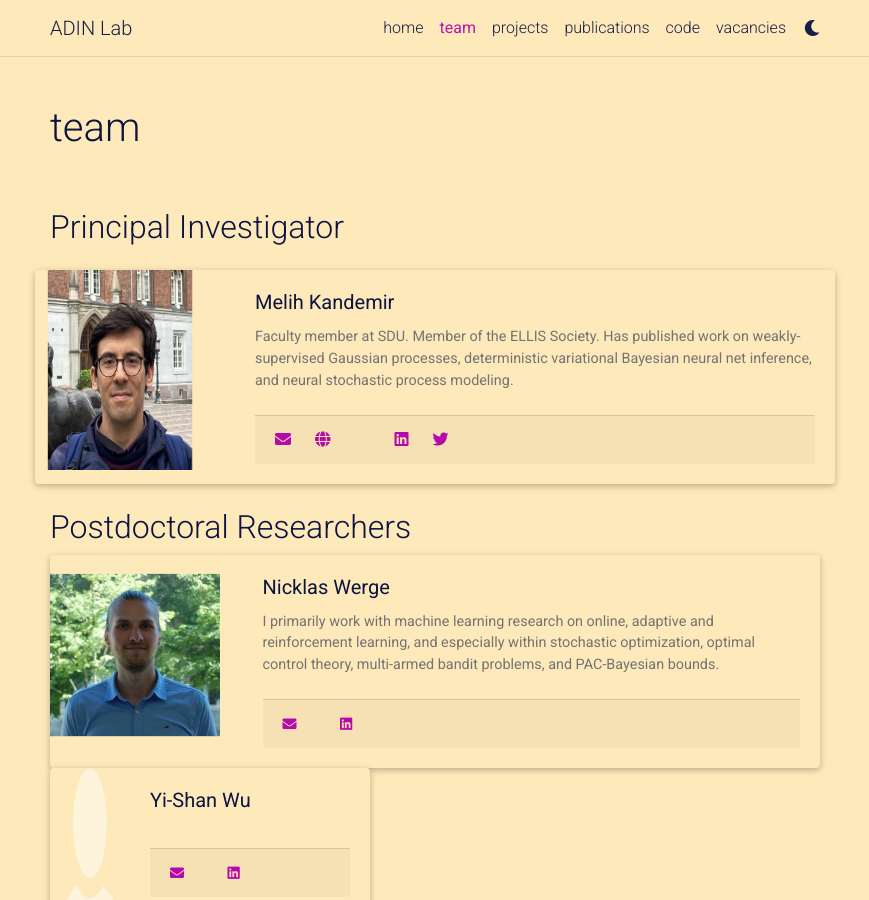
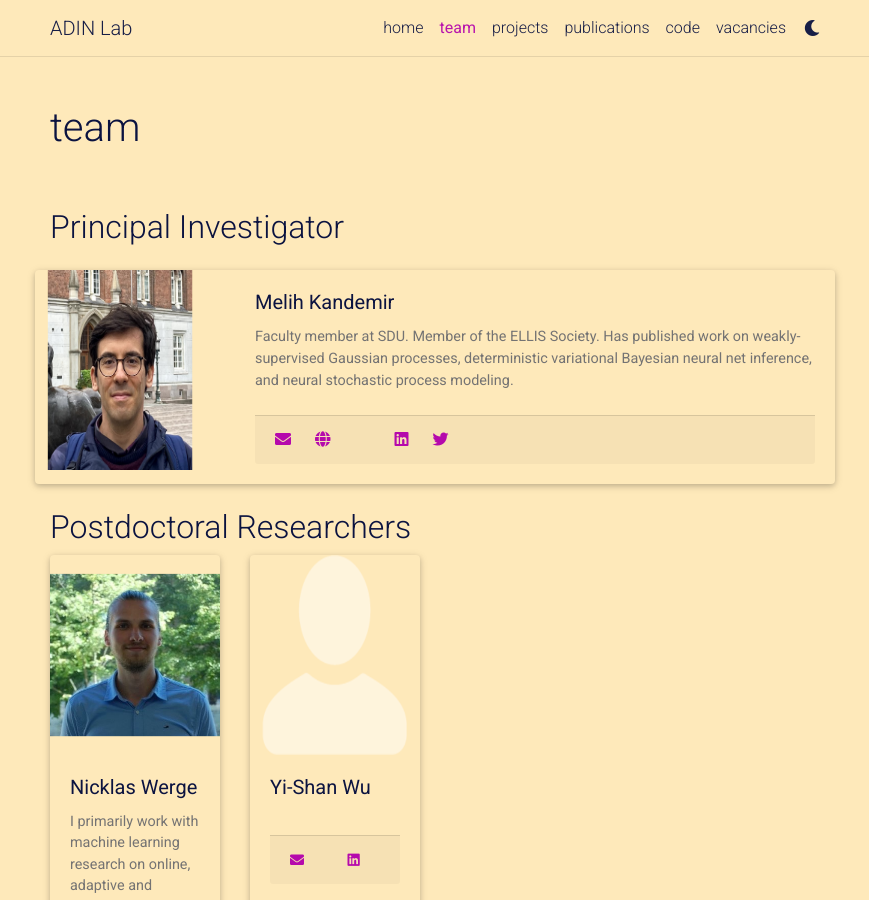
Before and after one commit to adinlab/adinlab.github.io, a Jekyll site: the page built from _pages/1_team.md, in a window 1280 px wide and 900 px high. Shown: the whole window, without its empty margins (205-1074 px from the left). Built offline with Jekyll 4.4.1, drawn with Linux system fonts in a browser that asks for light colours; comment, search, counter and statistics services are not loaded; a style sheet for code colours, icons or effects is not loaded.

Commit message:
team update

```diff
--- a/_pages/1_team.md
+++ b/_pages/1_team.md
@@ -28,7 +28,7 @@ nav: true
     <br><h2 id="postdoctoral-researchers">Postdoctoral Researchers</h2>
     <div class="row">
         {% assign sorted= site.data.team.postdoctorals | sort: "name" %}
-        {% if site.data.team.postdoctorals.size > 2 %}
+        {% if site.data.team.postdoctorals.size > 1 %}
             {% for member in sorted %}
                 <div class="col-sm-3 d-flex align-items-stretch">
                     {% include team/active_member.html member=member %}
```
